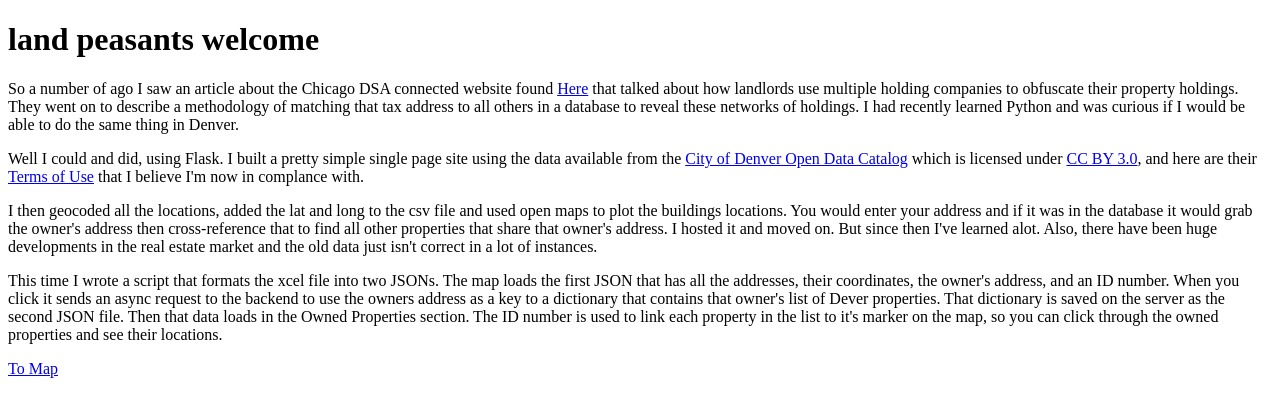
After one commit to GameWitch/Landlordy, a Flask app: page /about in a window 1280 px wide. The commit adds this page. Shown: the top 417 px of the page. Run offline with Flask 3, Linux system fonts and the light colour scheme; parts of the project's set-up code (start-up, migrations or seed data) failed here and were passed over.

Commit message:
we updating the about page dawg

```diff
--- a/main.py
+++ b/main.py
@@ -21,6 +21,11 @@ def home():
     return render_template("index.html", addresses=showjson())
 
 
+@app.route("/about")
+def about():
+    return render_template("about.html")
+
+
 @app.route("/owner", methods=['GET'])
 def owner_address():
     if request.method == 'GET':
--- /dev/null
+++ b/templates/about.html
@@ -0,0 +1,49 @@
+<!DOCTYPE html>
+<html lang="en">
+<head>
+    <meta charset="UTF-8">
+    <title>Title</title>
+</head>
+<body>
+<div>
+   <h1>land peasants welcome</h1>
+</div>
+<div>
+    <p>
+        So a number of ago I saw an article about the Chicago DSA connected website found
+        <a href="https://findmylandlord.chicagodsa.org/">Here</a>
+        that talked about how landlords use multiple holding companies to obfuscate their property holdings.
+        They went on to describe a methodology of matching that tax address to all others in a database to reveal
+        these networks of holdings. I had recently learned Python and was curious if I would be able to do the same
+        thing in Denver.
+    </p>
+    <p>
+        Well I could and did, using Flask. I built a pretty simple single page site using the data available from the
+        <a href="http://data.denvergov.org/">City of Denver Open Data Catalog</a> which is licensed under
+        <a href="http://creativecommons.org/licenses/by/3.0/">CC BY 3.0</a>,
+        and here are their <a href=https://www.denvergov.org/opendata/termsofuse"">Terms of Use</a> that I believe
+            I'm now in complance with.
+    </p>
+    <p>
+        I then geocoded all the locations,
+        added the lat and long to the csv file and used open maps to plot the buildings locations.
+        You would enter your address and if it was in the database it would grab the owner's address
+        then cross-reference that to find all other properties that share that owner's address. I hosted it and moved on.
+        But since then I've learned alot. Also, there have been huge developments in the real estate market and the
+        old data just isn't correct in a lot of instances.
+    </p>
+
+    <p>
+        This time I wrote a script that formats the xcel file into two JSONs. The map loads the first JSON that has all the addresses, their coordinates,
+        the owner's address, and an ID number. When you click it sends an async request to the backend to use the owners address as a key to a dictionary
+        that contains that owner's list of Dever properties. That dictionary is saved on the server as the second JSON file.
+        Then that data loads in the Owned Properties section. The ID number is used to link each
+        property in the list to it's marker on the map, so you can click through the owned properties and see their locations.
+
+    </p>
+
+          <a href="{{ url_for('home')}}">To Map</a>
+
+</div>
+</body>
+</html>
```
Also changed, not shown: static/mapstyle.css (+8 -3 lines), templates/index.html (+8 -1 lines).
